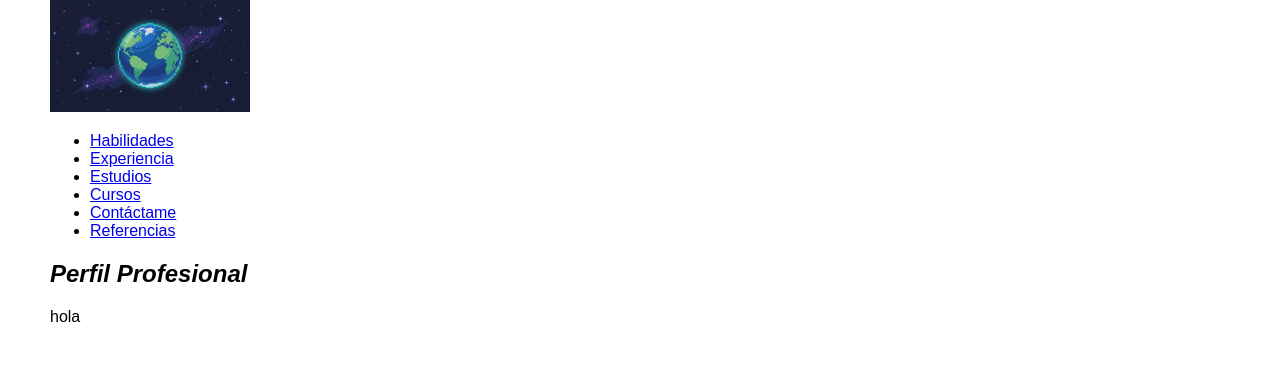
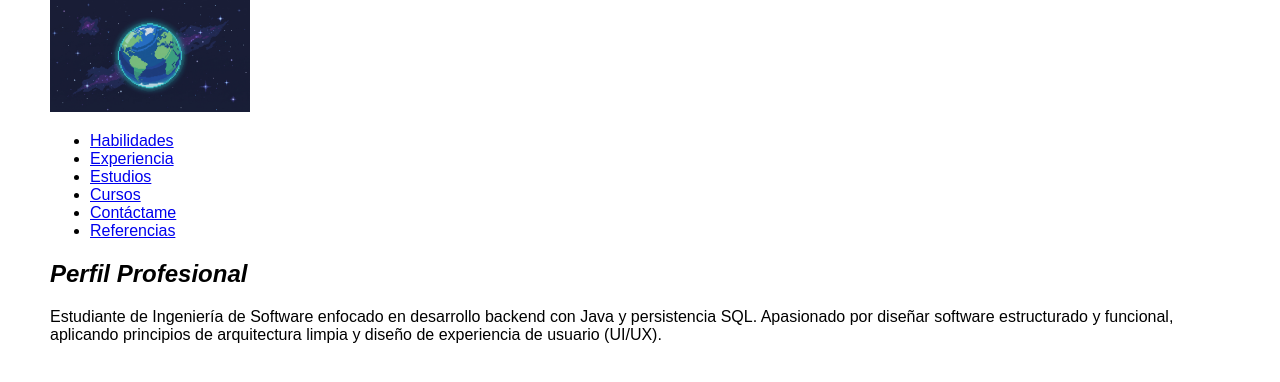
Before and after one commit to KarooLLC/portfolio-cv, a plain HTML site: page index.html in a window 1280 px wide. Shown: the part 108-490 px from the top of the page. Drawn offline with Linux system fonts and the light colour scheme.

Commit message:
Update index.html

```diff
--- a/index.html
+++ b/index.html
@@ -22,7 +22,7 @@
     </nav>
 
     <h2 style="font-style: italic;">Perfil Profesional</h2>
-    <p>hola</p>
+    <p>Estudiante de Ingeniería de Software enfocado en desarrollo backend con Java y persistencia SQL. Apasionado por diseñar software estructurado y funcional, aplicando principios de arquitectura limpia y diseño de experiencia de usuario (UI/UX).</p>
 
 </body>
 </html>
```
